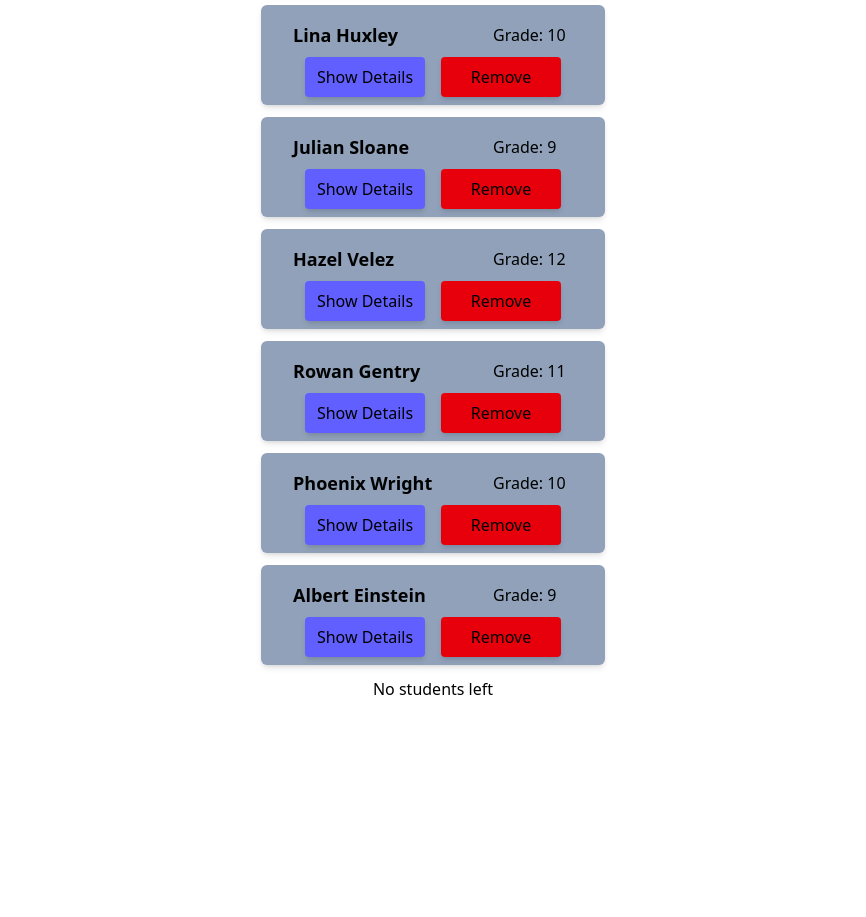
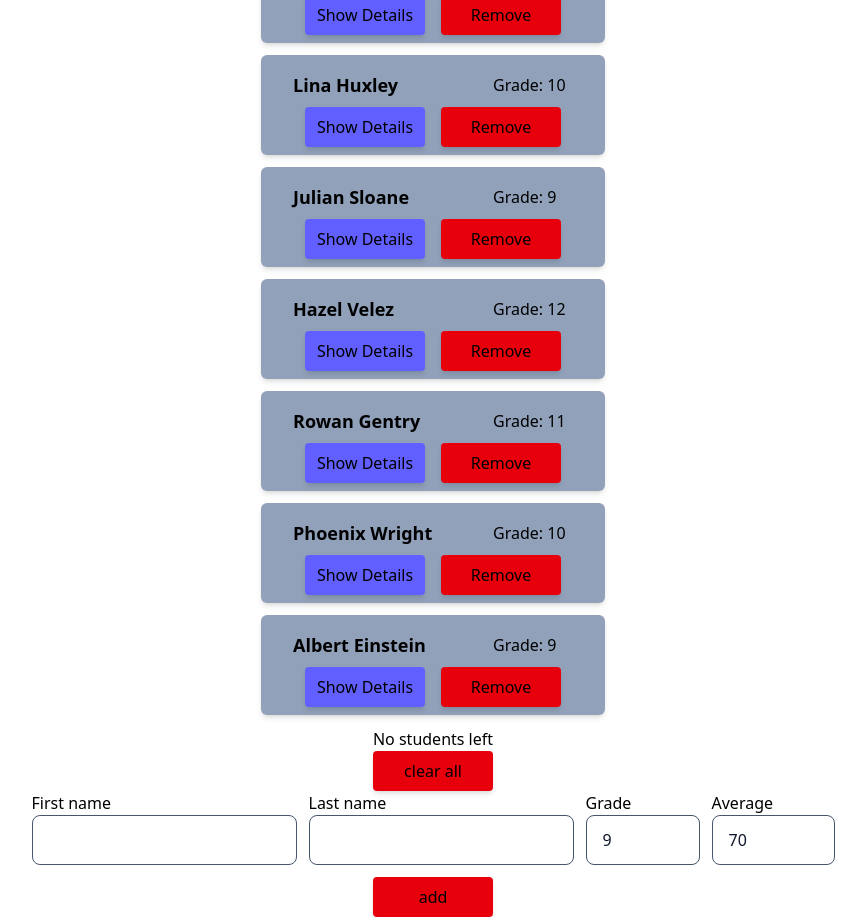
Before and after one commit to Camille-Tsui/assingment2-webdev, a Next.js app: page / in a window 1280 px wide. Shown: the part 443-1360 px from the top of the page, without its empty margins (207-1073 px from the left). Before the commit the page ends 1144 px from the top, so only its background shows below. Built offline with nearby package versions, Linux system fonts and the light colour scheme.

Commit message:
added AddStudent, SearchBox, StudentPortal

```diff
--- a/app/page.tsx
+++ b/app/page.tsx
@@ -1,10 +1,10 @@
-import StudentList from "@/components/StudentList";
+import StudentPortal from "@/components/StudentPortal";
 
 export default function Home() {
   return (
     <div>
       {/* You can change this later im just testing */}
-      <StudentList/>
+      <StudentPortal/>
     </div>
   );
 }
--- a/components/AddStudent.tsx
+++ b/components/AddStudent.tsx
@@ -0,0 +1,106 @@
+"use client";
+
+import { event } from "next/dist/build/output/log";
+import React, { useState } from "react";
+
+interface addStudentProps {
+  onAdd: (
+    firstName: string,
+    lastName: string,
+    grade: number,
+    average: number,
+  ) => void;
+}
+
+const addStudent = ({ onAdd }: addStudentProps) => {
+  const [firstName, setFirstName] = useState("");
+  const [lastName, setLastName] = useState("");
+  const [grade, setGrade] = useState(9);
+  const [average, setAverage] = useState(70);
+
+  const handleAdd = () => {
+    if (firstName == "" || lastName == "") {
+      return;
+    }
+    onAdd(firstName.trim(), lastName.trim(), grade, average);
+    setFirstName("");
+    setLastName("");
+    setAverage(70);
+    setGrade(9);
+  };
+  const handleFirstNameChange = (
+    event: React.ChangeEvent<HTMLInputElement>,
+  ) => {
+    setFirstName(event.target.value);
+  };
+  const handleLastNameChange = (event: React.ChangeEvent<HTMLInputElement>) => {
+    setLastName(event.target.value);
+  };
+  const handleAverageChange = (event: React.ChangeEvent<HTMLInputElement>) => {
+    setAverage(Number(event.target.value));
+  };
+  const handleGradeChange = (event: React.ChangeEvent<HTMLInputElement>) => {
+    setGrade(Number(event.target.value));
+  };
+
+  return (
+    <div className="flex items-center flex-col gap-3">
+      <div className="flex gap-3 items-center">
+        <div className="flex-col">
+            <div>
+                First name
+            </div>
+          <input
+            type="text"
+            value={firstName}
+            onChange={handleFirstNameChange}
+            className="flex-1 rounded-lg border border-slate-600 px-4 py-3 text-slate-900 focus:border-purple-500 focus:outline-none"
+          ></input>
+        </div>
+        <div className="flex-col">
+            <div>Last name</div>
+            <input
+          type="text"
+          value={lastName}
+          onChange={handleLastNameChange}
+          className="flex-1 rounded-lg border border-slate-600 px-4 py-3 text-slate-900 focus:border-purple-500 focus:outline-none"
+        ></input>
+        </div>
+
+        <div className="flex-col">
+            <div>Grade</div>
+            <input
+          type="number"
+          value={grade}
+          onChange={handleGradeChange}
+          min={9}
+          max={12}
+          className="flex-1 rounded-lg border border-slate-600 px-4 py-3 text-slate-900 focus:border-purple-500 focus:outline-none"
+        ></input>
+        </div>
+        <div className="flex-col">
+            <div>
+                Average
+            </div>
+            <input
+          type="number"
+          value={average}
+          onChange={handleAverageChange}
+          min={0}
+          max={100}
+          className="flex-1 rounded-lg border border-slate-600 px-4 py-3 text-slate-900 focus:border-purple-500 focus:outline-none"
+        ></input>
+        </div>
+
+      </div>
+
+      <button
+        onClick={handleAdd}
+        className="bg-red-600 px-3 py-2 rounded shadow-md hover:bg-red-700 w-30 "
+      >
+        add
+      </button>
+    </div>
+  );
+};
+export default addStudent;
--- a/components/SearchBox.tsx
+++ b/components/SearchBox.tsx
@@ -0,0 +1,24 @@
+"use client"
+
+interface searchBoxProps{
+    searchText: string;
+    onSearchChange: (text: string) => void;
+}
+
+const searchBox = ({searchText, onSearchChange}: searchBoxProps) =>{
+    const handleSearchChange = (event: React.ChangeEvent<HTMLInputElement>) =>{
+        onSearchChange(event.target.value);
+    };
+
+
+    return(
+        <input
+        type="text"
+        value={searchText}
+        placeholder="search"
+        onChange={handleSearchChange}
+        className="flex-1 rounded-lg border border-slate-600 px-5 py-3 text-slate-900 focus:border-purple-500 focus:outline-none"
+        />
+    );
+}
+export default searchBox;
--- a/components/StudentList.tsx
+++ b/components/StudentList.tsx
@@ -1,28 +1,19 @@
 "use client";
 
 import { useState } from "react";
-import { students as initalStudents } from "@/data/students";
+import { Student } from "@/data/students";
 import StudentCard from "@/components/StudentCard"
 
-interface Student {
-    id: number;
-    firstName: string;
-    lastName: string;
-    grade: number;
-    average: number;
+interface StudentListProps{
+    students: Student[];
+    onRemove: (id: number) => void;
 }
 
-const StudentList = () => {
-    const [students, setStudents] = useState<Student[]>(initalStudents);
-
-    const handleRemove = (id: number) => {
-        setStudents(students.filter((student) => student.id !== id));
-    };
-
+const StudentList = ({students, onRemove}: StudentListProps) => {
     return(
         <div className=" flex flex-col gap-3">
             {students.map((student) => (
-                <StudentCard key={student.id} student={student} onRemove={handleRemove}></StudentCard>
+                <StudentCard key={student.id} student={student} onRemove={onRemove}></StudentCard>
             ))}
             <p className="flex justify-center">No students left</p>
         </div>
--- a/components/StudentPortal.tsx
+++ b/components/StudentPortal.tsx
@@ -0,0 +1,50 @@
+"use client";
+
+import { useState } from "react";
+import { students as initalStudents, Student } from "@/data/students";
+import StudentList from "@/components/StudentList"
+import AddStudent from "@/components/AddStudent"
+import SearchBox from "@/components/SearchBox";
+
+
+const StudentPortal = () => {
+    const [students, setStudents] = useState<Student[]>(initalStudents);
+
+    const [searchText, setSearchText] = useState("");
+
+
+    const handleRemove = (id: number) => {
+        setStudents(students.filter((student) => student.id !== id));
+    };
+     const handleClearAll = () => {
+        setStudents([]);
+    };
+
+    const handleAdd = (firstName: string, lastName: string, grade: number, average: number) =>{
+        const newID = (students.length + 1)
+        const NewStudent: Student = {id: newID,firstName, lastName, grade, average};
+        setStudents([...students, NewStudent])
+
+    }
+    const matchingStudents = students.filter((student)=>
+        student.lastName.toLowerCase().includes(searchText.toLowerCase()) || student.firstName.toLowerCase().includes(searchText.toLowerCase())
+
+    );
+
+
+
+    return(
+        <main className="flex flex-col items-center">
+            <SearchBox searchText={searchText} onSearchChange={setSearchText}/>
+
+
+            <StudentList students={matchingStudents} onRemove={handleRemove}></StudentList>
+        <button onClick={handleClearAll} className="bg-red-600 px-3 py-2 rounded shadow-md hover:bg-red-700 w-30">
+                    clear all
+                </button>
+        <AddStudent onAdd={handleAdd}></AddStudent>
+        </main>
+
+    );
+};
+export default StudentPortal;
--- /dev/null
+++ b/data/students copy.ts
@@ -0,0 +1,12 @@
+export const students = [
+    { id: 1, firstName:"John", lastName:"Smith", grade: 9, average: 69 },
+    { id: 2, firstName:"Kasy", lastName:"Jones", grade: 10, average: 78 },
+    { id: 3, firstName:"Harry", lastName:"Potter", grade: 11, average: 81 },
+    { id: 4, firstName:"David", lastName:"Bee", grade: 12, average: 43 },
+    { id: 5, firstName:"Lina", lastName:"Huxley", grade: 10, average: 75 },
+    { id: 6, firstName:"Julian", lastName:"Sloane", grade: 9, average: 63 },
+    { id: 7, firstName:"Hazel", lastName:"Velez", grade: 12, average: 92 },
+    { id: 8, firstName:"Rowan", lastName:"Gentry", grade: 11, average: 31 },
+    { id: 9, firstName:"Phoenix", lastName:"Wright", grade: 10, average: 76 },
+    { id: 10, firstName:"Albert", lastName:"Einstein", grade: 9, average: 100 },
+];
```
Also changed, not shown: data/students.ts (+9 -0 lines).
